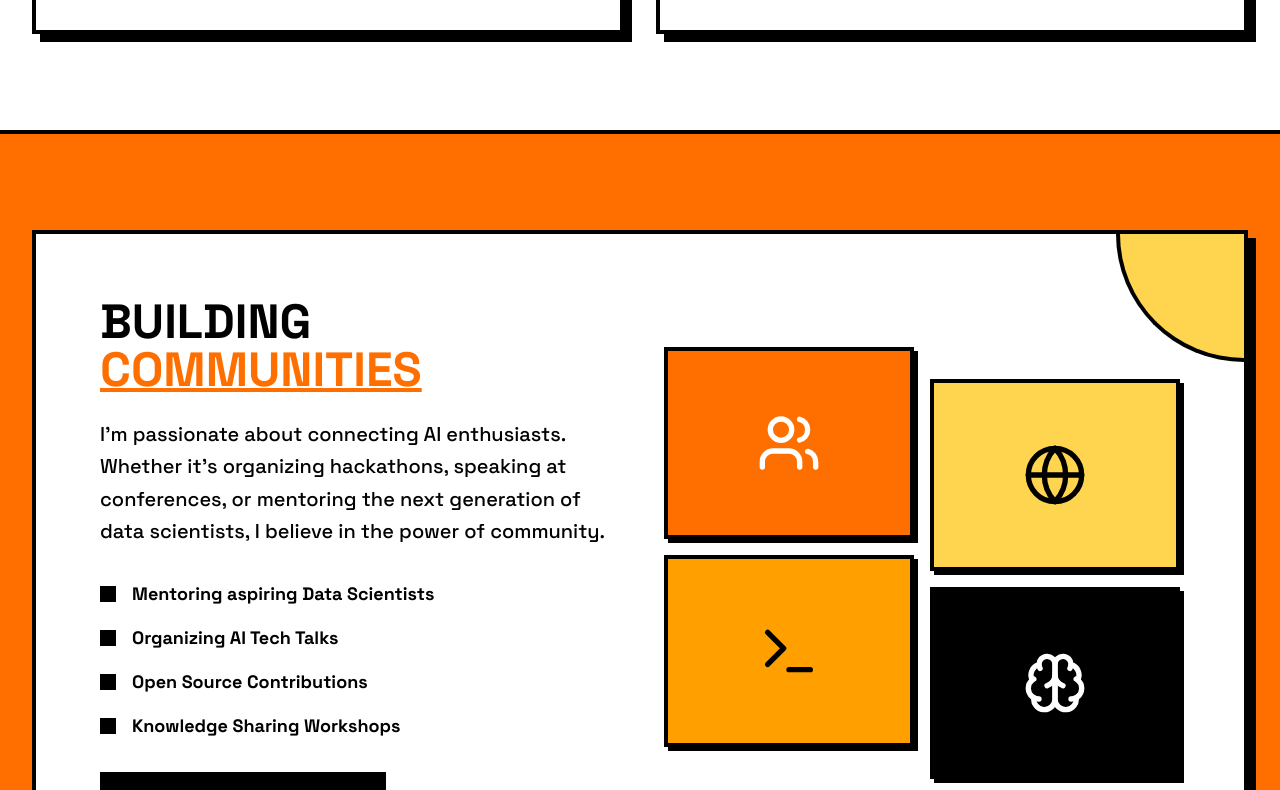
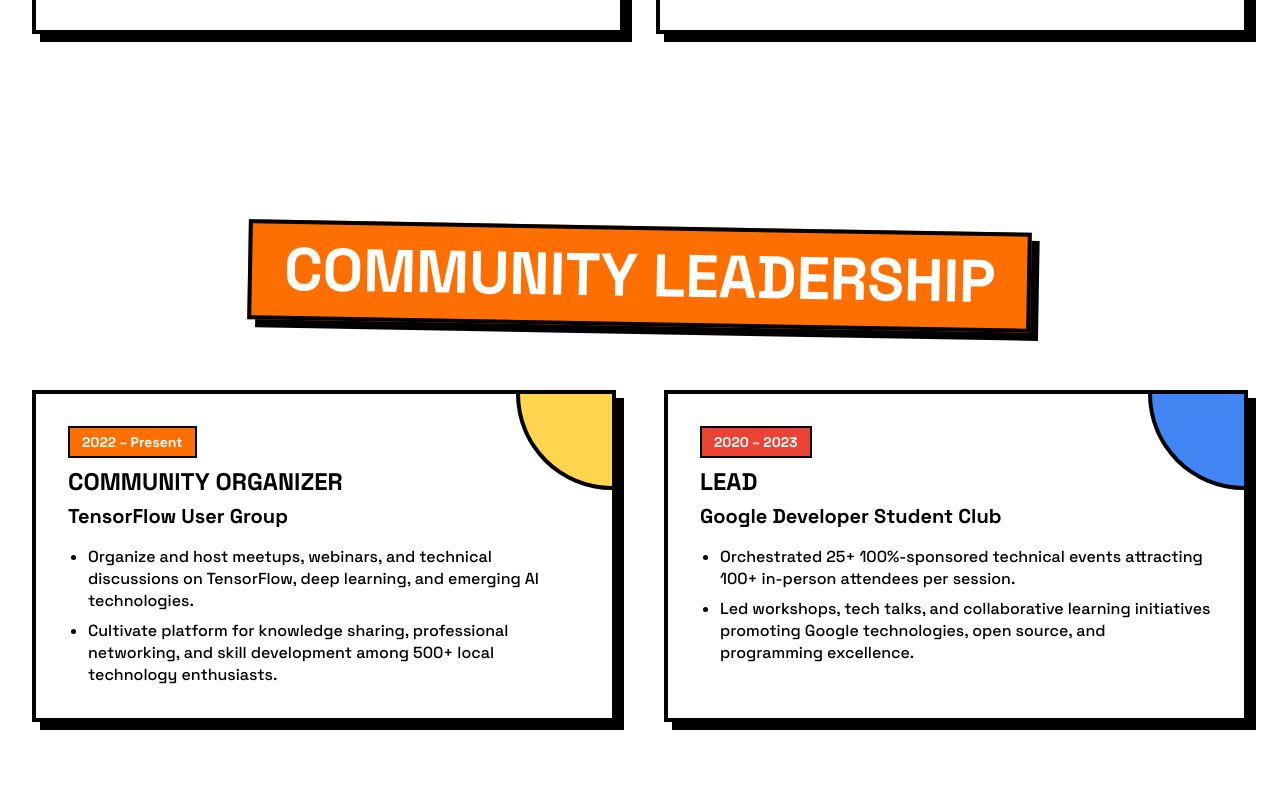
Before and after one commit to bilal-aamer/bilal-aamer.github.io, a React (Vite) app: page / in a window 1280 px wide. Shown: the part 7944-8734 px from the top of the page. Built offline with nearby package versions, Linux system fonts and the light colour scheme; no server answers; what @convex-dev/auth would draw is missing.

Commit message:
feat: Add Community Leadership section to landing page

```diff
--- a/src/pages/Landing.tsx
+++ b/src/pages/Landing.tsx
@@ -474,6 +474,49 @@ export default function Landing() {
            </div>
         </section>
 
+        {/* Community Leadership Section */}
+        <section className="py-24 px-4 sm:px-6 lg:px-8 max-w-7xl mx-auto bg-white border-b-4 border-black">
+          <div className="mb-16 text-center">
+            <h2 className="text-5xl md:text-6xl font-black uppercase inline-block bg-[#FF6F00] text-white border-4 border-black px-8 py-4 neo-shadow transform rotate-1">
+              Community Leadership
+            </h2>
+          </div>
+
+          <div className="grid grid-cols-1 md:grid-cols-2 gap-12">
+            {/* TFUG */}
+            <div className="bg-white border-4 border-black p-8 neo-shadow flex flex-col relative overflow-hidden">
+               <div className="absolute top-0 right-0 w-24 h-24 bg-[#FFD54F] border-l-4 border-b-4 border-black rounded-bl-full z-0"></div>
+               <div className="relative z-10">
+                  <div className="inline-block px-3 py-1 text-white font-bold text-sm mb-2 border-2 border-black bg-[#FF6F00]">
+                    2022 – Present
+                  </div>
+                  <h3 className="text-2xl font-black uppercase mb-1">Community Organizer</h3>
+                  <h4 className="text-xl font-bold mb-4">TensorFlow User Group</h4>
+                  <ul className="list-disc list-outside ml-5 space-y-2">
+                    <li className="text-base font-medium leading-snug">Organize and host meetups, webinars, and technical discussions on TensorFlow, deep learning, and emerging AI technologies.</li>
+                    <li className="text-base font-medium leading-snug">Cultivate platform for knowledge sharing, professional networking, and skill development among 500+ local technology enthusiasts.</li>
+                  </ul>
+               </div>
+            </div>
+
+            {/* GDSC */}
+            <div className="bg-white border-4 border-black p-8 neo-shadow flex flex-col relative overflow-hidden">
+               <div className="absolute top-0 right-0 w-24 h-24 bg-[#4285F4] border-l-4 border-b-4 border-black rounded-bl-full z-0"></div>
+               <div className="relative z-10">
+                  <div className="inline-block px-3 py-1 text-white font-bold text-sm mb-2 border-2 border-black bg-[#EA4335]">
+                    2020 – 2023
+                  </div>
+                  <h3 className="text-2xl font-black uppercase mb-1">Lead</h3>
+                  <h4 className="text-xl font-bold mb-4">Google Developer Student Club</h4>
+                  <ul className="list-disc list-outside ml-5 space-y-2">
+                    <li className="text-base font-medium leading-snug">Orchestrated 25+ 100%-sponsored technical events attracting 100+ in-person attendees per session.</li>
+                    <li className="text-base font-medium leading-snug">Led workshops, tech talks, and collaborative learning initiatives promoting Google technologies, open source, and programming excellence.</li>
+                  </ul>
+               </div>
+            </div>
+          </div>
+        </section>
+
         {/* Community Section */}
         <section id="community" className="py-24 bg-[#FF6F00] border-y-4 border-black">
           <div className="max-w-7xl mx-auto px-4 sm:px-6 lg:px-8">
```
